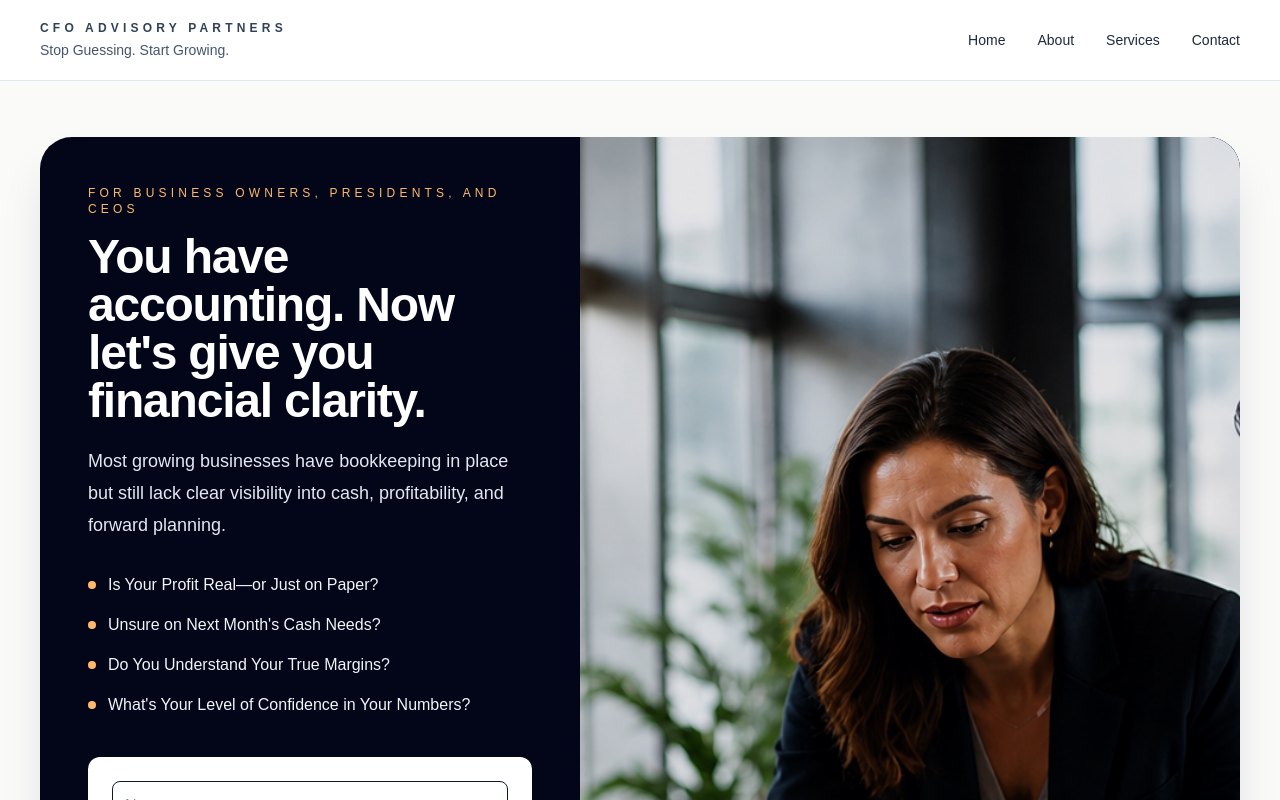
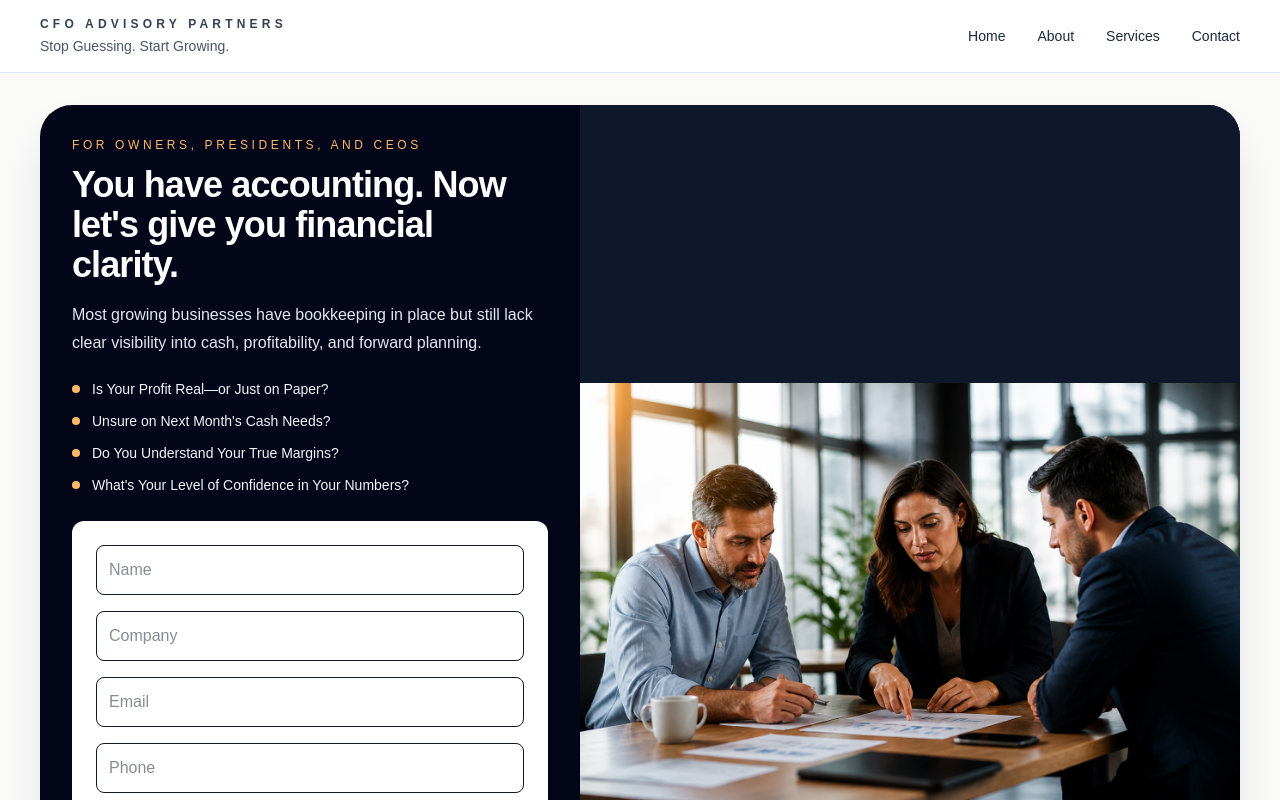
Before and after one commit to cfoadvisorypartners/cfo-advisory-partners-site, a Next.js app: page /lead in a window 1280 px wide. Shown: the top 800 px of the page. Built offline with nearby package versions, Linux system fonts and the light colour scheme.

Commit message:
Compact lead page and show full rotating images

```diff
--- a/src/app/lead/page.tsx
+++ b/src/app/lead/page.tsx
@@ -30,9 +30,8 @@ export default function LeadPage() {
 
   return (
     <div className="min-h-screen bg-stone-50 text-slate-900">
-      {/* Custom header without Schedule CTA */}
       <header className="border-b border-slate-200 bg-white">
-        <div className="mx-auto flex max-w-7xl items-center justify-between px-6 py-5 lg:px-10">
+        <div className="mx-auto flex max-w-7xl items-center justify-between px-6 py-4 lg:px-10">
           <Link href="/" className="block">
             <div className="text-xs font-semibold uppercase tracking-[0.35em] text-slate-700">
               CFO Advisory Partners
@@ -59,53 +58,49 @@ export default function LeadPage() {
         </div>
       </header>
 
-      <main className="mx-auto max-w-7xl px-6 py-14 lg:px-10">
+      <main className="mx-auto max-w-7xl px-6 py-8 lg:px-10">
         <div className="grid overflow-hidden rounded-[2rem] bg-slate-950 shadow-2xl shadow-slate-900/15 lg:grid-cols-[0.9fr_1.1fr]">
-          {/* Left side: wording + form */}
-          <div className="p-8 text-white lg:p-12">
-            <div className="text-xs uppercase tracking-[0.35em] text-orange-300">
-              For business owners, presidents, and CEOs
+          <div className="p-6 text-white lg:p-8">
+            <div className="text-xs uppercase tracking-[0.3em] text-orange-300">
+              For owners, presidents, and CEOs
             </div>
 
-            <h1 className="mt-4 max-w-2xl text-4xl font-semibold tracking-tight sm:text-5xl">
+            <h1 className="mt-3 max-w-2xl text-3xl font-semibold tracking-tight sm:text-4xl">
               You have accounting. Now let&apos;s give you financial clarity.
             </h1>
 
-            <p className="mt-5 max-w-xl text-lg leading-8 text-slate-200">
+            <p className="mt-4 max-w-xl text-base leading-7 text-slate-200">
               Most growing businesses have bookkeeping in place but still lack
               clear visibility into cash, profitability, and forward planning.
             </p>
 
-            <ul className="mt-8 space-y-4 text-slate-100">
+            <ul className="mt-5 space-y-2 text-sm leading-6 text-slate-100">
               {leadPageBullets.map((item) => (
                 <li key={item} className="flex gap-3">
-                  <span className="mt-2 h-2 w-2 rounded-full bg-orange-300" />
+                  <span className="mt-2 h-2 w-2 shrink-0 rounded-full bg-orange-300" />
                   <span>{item}</span>
                 </li>
               ))}
             </ul>
 
-            <div className="mt-10">
+            <div className="mt-6">
               <LeadForm />
             </div>
           </div>
 
-          {/* Right side: rotating images only */}
-          <div className="relative min-h-[600px] overflow-hidden bg-slate-900 lg:min-h-[900px]">
+          <div className="relative flex min-h-[520px] items-center justify-center overflow-hidden bg-slate-900 p-6 lg:min-h-[720px]">
             {leadImages.map((image, index) => (
               <img
                 key={image}
                 src={image}
                 alt="Business owner supported by CFO Advisory Partners"
-                className={`absolute inset-0 h-full w-full object-cover object-center transition-opacity duration-1000 ${
+                className={`absolute inset-0 m-auto max-h-full max-w-full object-contain transition-opacity duration-1000 ${
                   index === activeImageIndex ? "opacity-100" : "opacity-0"
                 }`}
               />
             ))}
 
-            <div className="absolute inset-0 bg-slate-950/10" />
-
-            <div className="absolute bottom-8 left-1/2 flex -translate-x-1/2 gap-2">
+            <div className="absolute bottom-6 left-1/2 flex -translate-x-1/2 gap-2">
               {leadImages.map((image, index) => (
                 <button
                   key={image}
```
